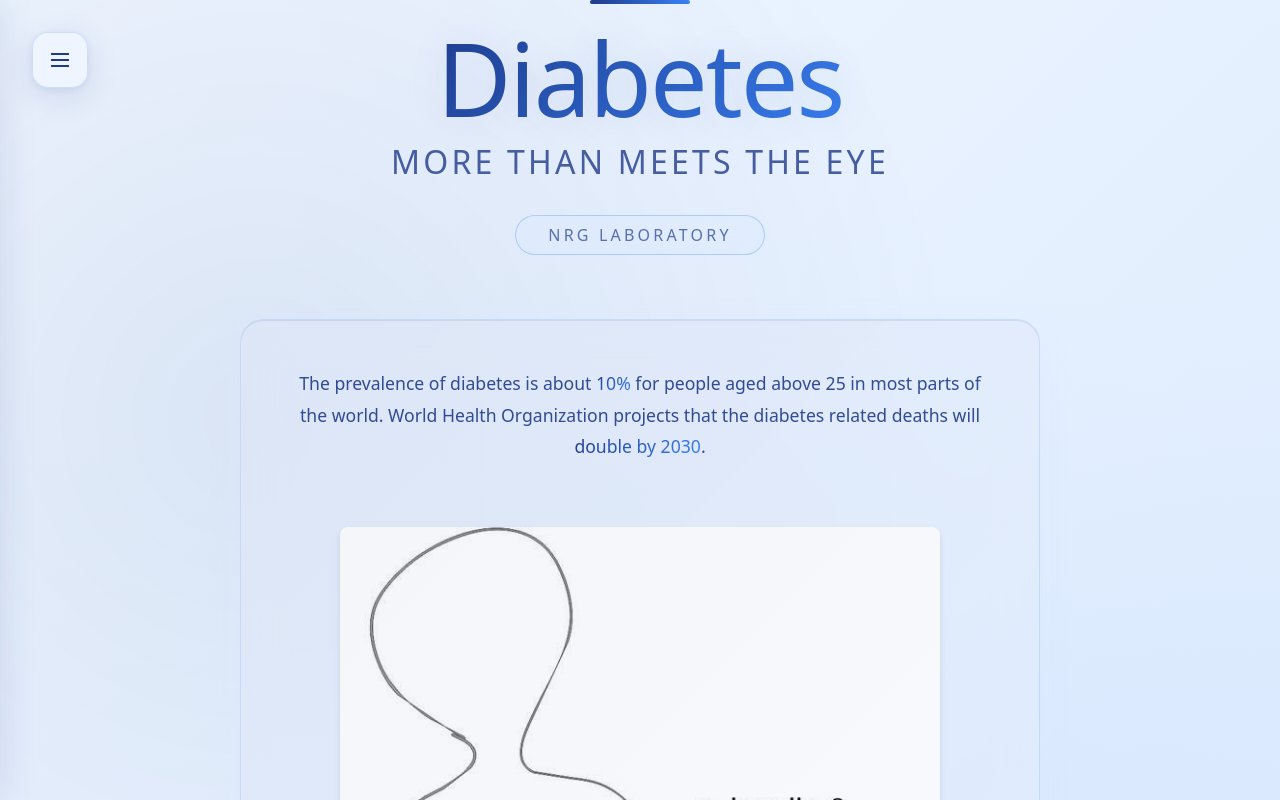
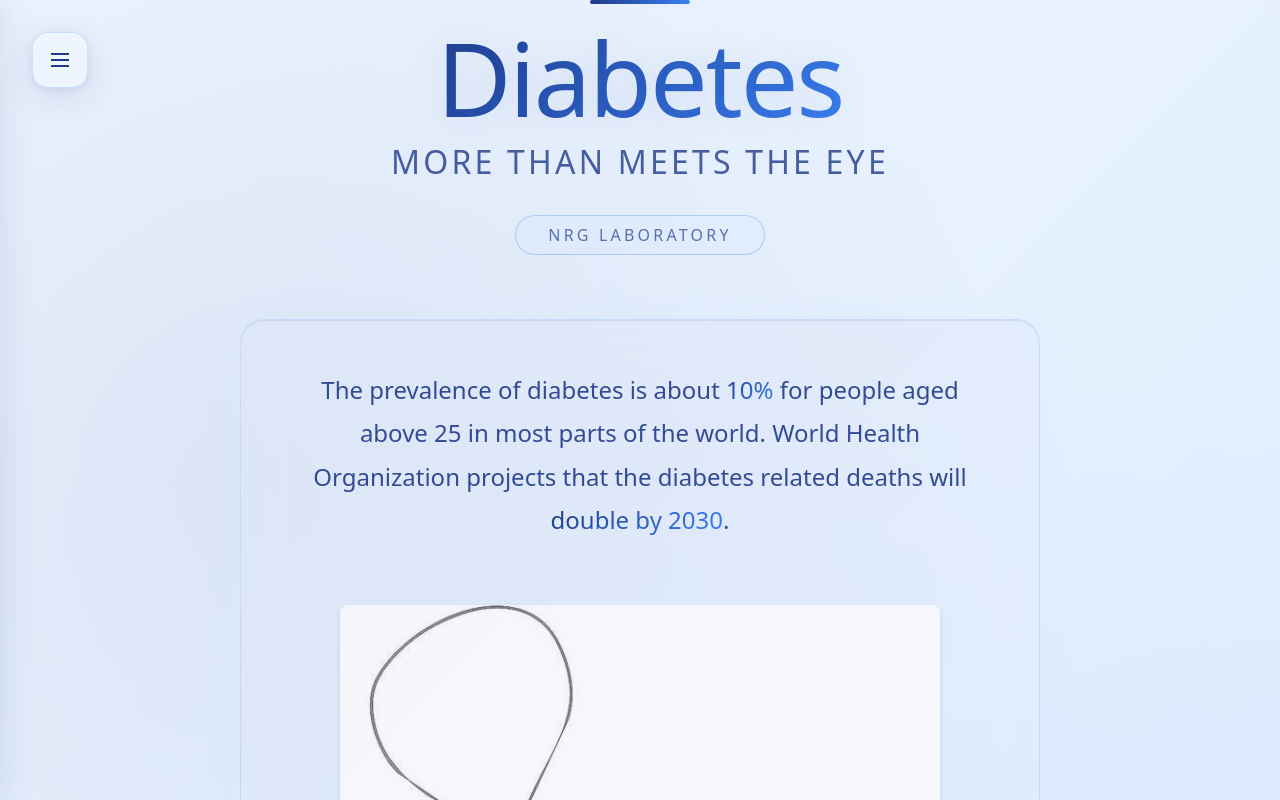
Before and after one commit to aniruddhballal/nikhil-lab-site, a React (Vite) app: page / in a window 1280 px wide. Shown: the top 800 px of the page. Built offline with nearby package versions, Linux system fonts and the light colour scheme.

Commit message:
bigger font for home page content

```diff
--- a/src/styles/Home.module.css
+++ b/src/styles/Home.module.css
@@ -315,7 +315,7 @@
 }
 
 .heroContent p {
-  font-size: 1.1rem;
+  font-size: 1.5rem;
   line-height: 1.8;
   color: rgba(30, 58, 138, 0.9);
   margin: 0 0 2rem 0;
```
